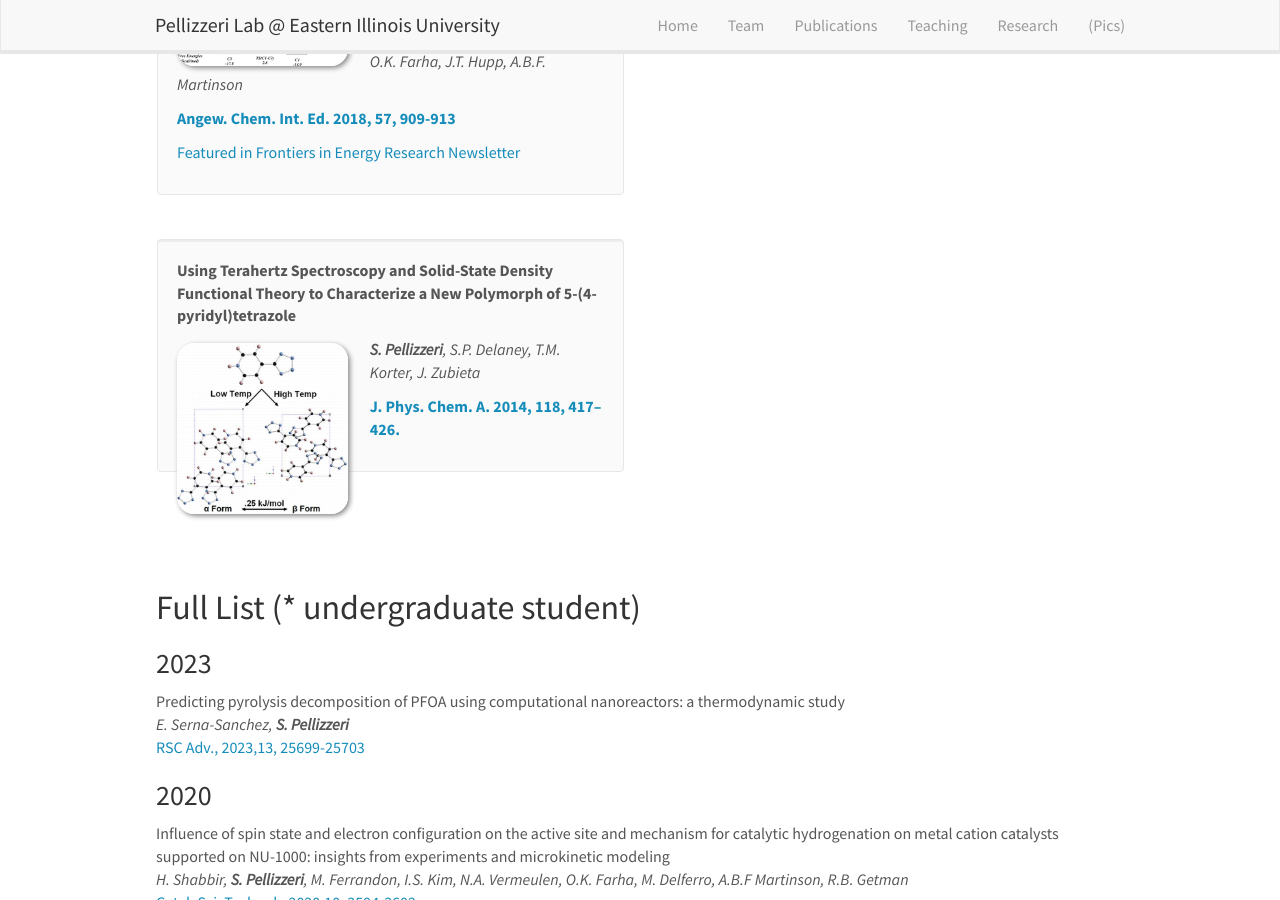
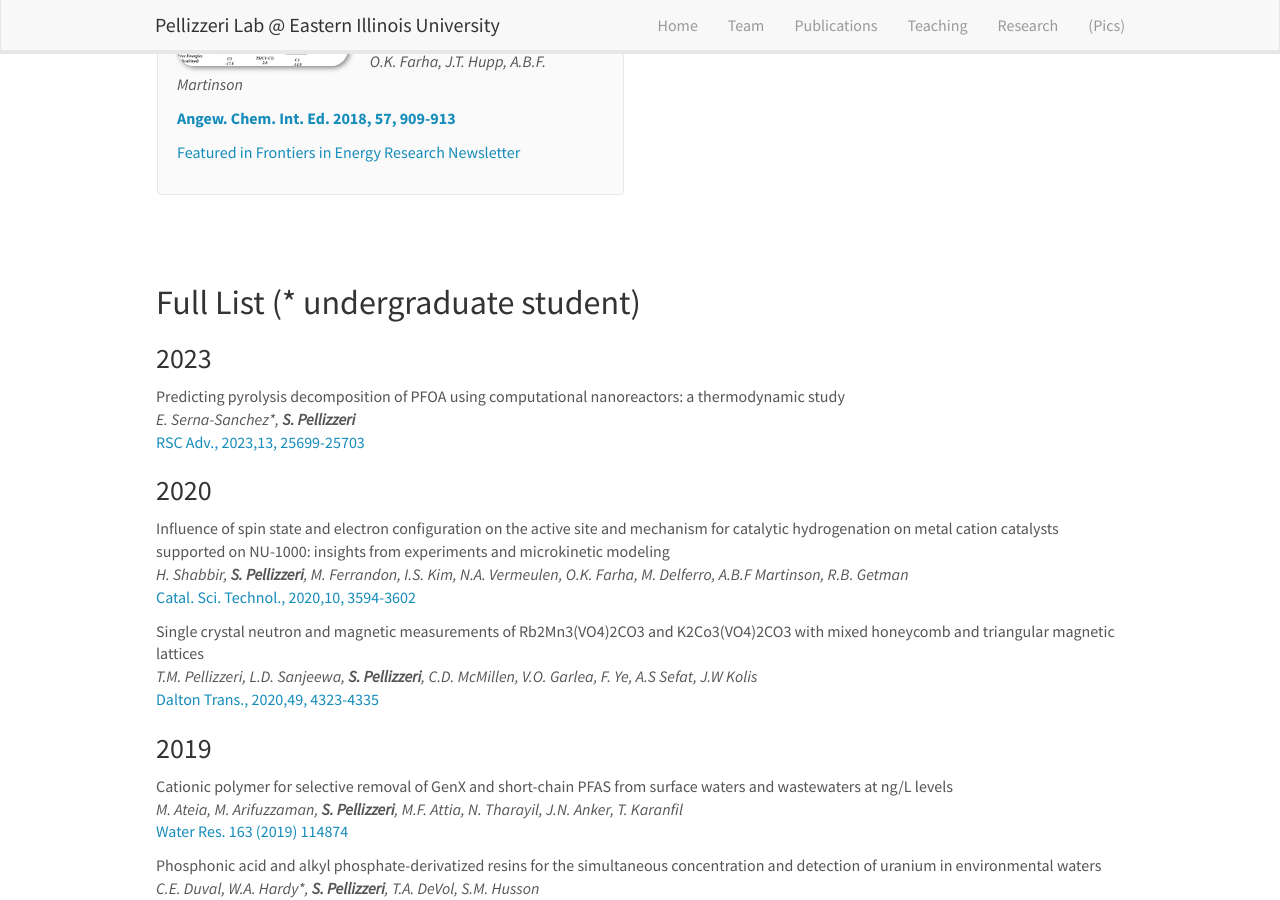
Before and after one commit to PellizzeriLab/PellizzeriLab.github.io, a Jekyll site: the page built from _pages/publications.md, in a window 1280 px wide and 900 px high, scrolled down 1038 px. Built offline with Jekyll 4.4.1, drawn with Linux system fonts in a browser that asks for light colours; nearby versions of some CDN libraries; some of the changed text lies outside the part shown.

Commit message:
website fix

```diff
--- a/_data/publist.yml
+++ b/_data/publist.yml
@@ -1,6 +1,6 @@
 ---
 -
-  authors: "E. Serna-Sanchez, **S. Pellizzeri**"
+  authors: "E. Serna-Sanchez*, **S. Pellizzeri**"
   description: ~
   highlight: 1
   image: d3ra05187k-f2.gif
@@ -112,7 +112,7 @@
 -
   authors: "**S. Pellizzeri**, S.P. Delaney, T.M. Korter, J. Zubieta"
   description: ~
-  highlight: 1
+  highlight: 0
   image: jp-2013-12142w_0010.gif
   link:
     display: "J. Phys. Chem. A. 2014, 118, 417–426."
```
Also changed, not shown: _pages/home.md (+1 -0 lines).
